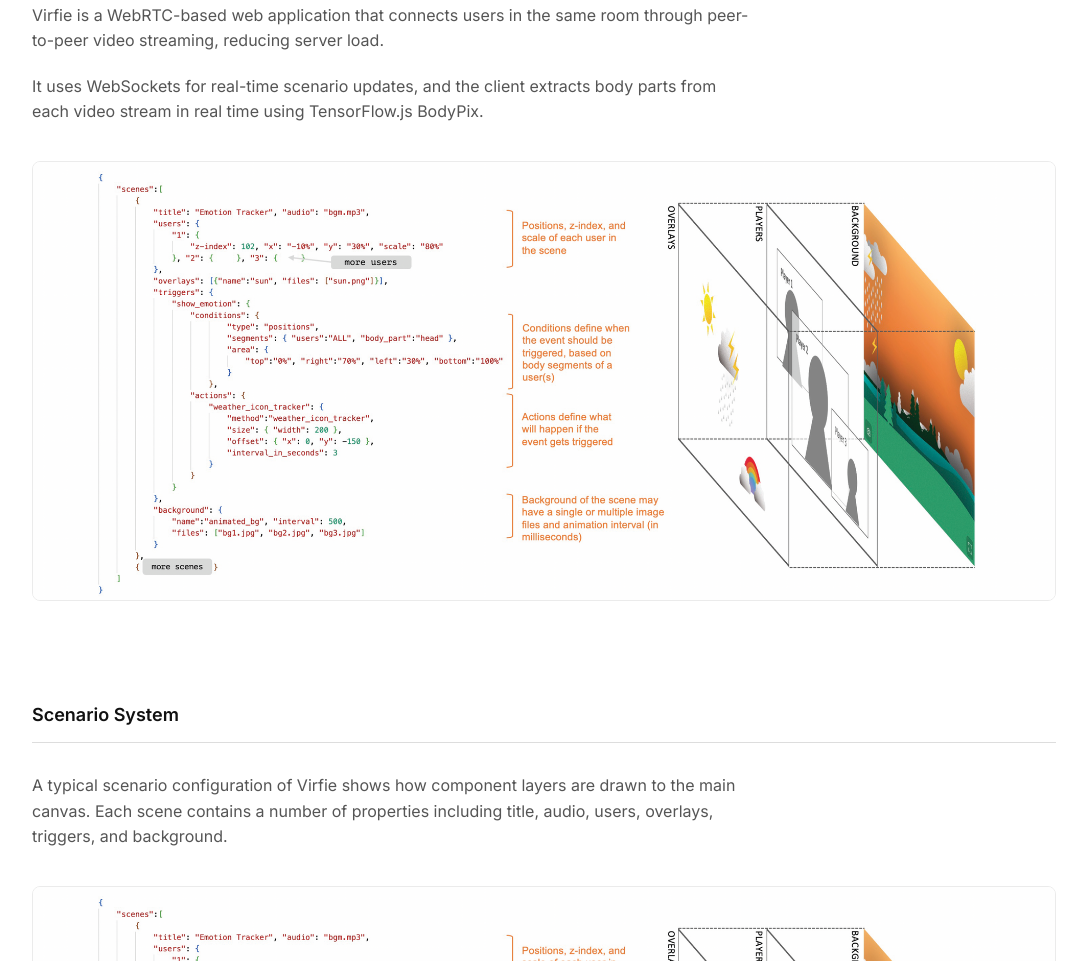
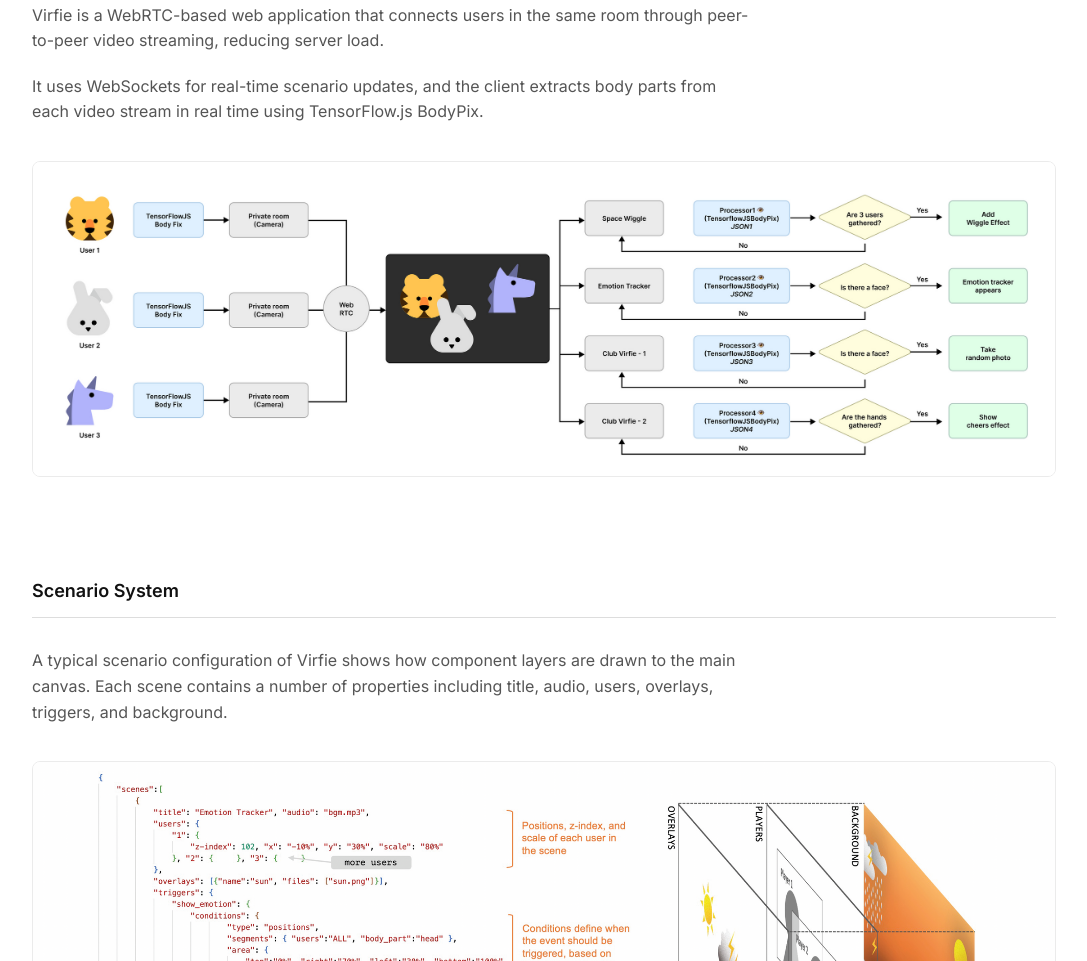
Before and after one commit to heatherim8/heatherim8.github.io, a plain HTML site: page virfie.html in a window 1280 px wide. Shown: the part 3917-4878 px from the top of the page, without its empty margins (96-1183 px from the left). Drawn offline with Linux system fonts and the light colour scheme.

Commit message:
Update virfie.html

```diff
--- a/virfie.html
+++ b/virfie.html
@@ -22,7 +22,7 @@
 </head>
 
 
-<body>
+<body class="virfie-page">
 
   <div class="container">
 
@@ -219,7 +219,7 @@
         </p>
 
         <img
-          src="assets/virfie-s.png"
+          src="assets/virfie_pipeline-1.png"
           alt="Virfie technical system and prototype"
           class="case-image"
         >
```
